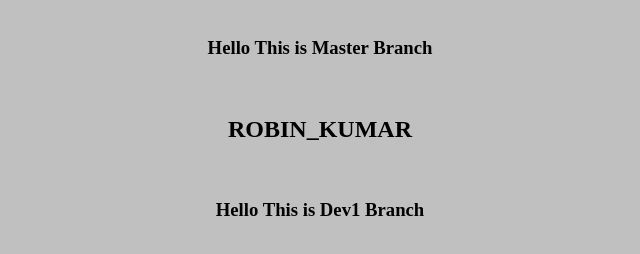
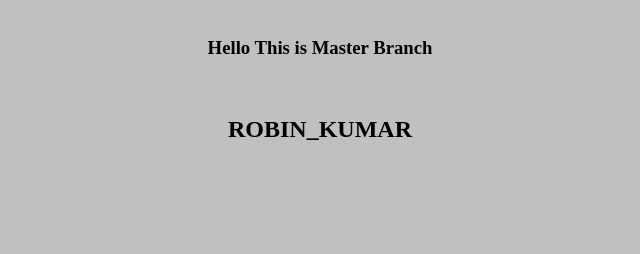
Before and after one commit to robin9060kumar/mlops-task1, a plain HTML site: page index.html in a window 1280 px wide. Shown: the part 66-320 px from the top of the page, without its empty margins (320-960 px from the left). Drawn offline with Linux system fonts and the light colour scheme.

Commit message:
first commit

```diff
--- a/index.html
+++ b/index.html
@@ -3,7 +3,5 @@
 <h1> MlOps_task1 </h1><br>
 <h3> Hello This is Master Branch  </h3><br>
 <h2> ROBIN_KUMAR </h2><br>
-<h3> Hello This is Dev1 Branch  </h3><br>
 </center>
 </body>
-</body>
```
